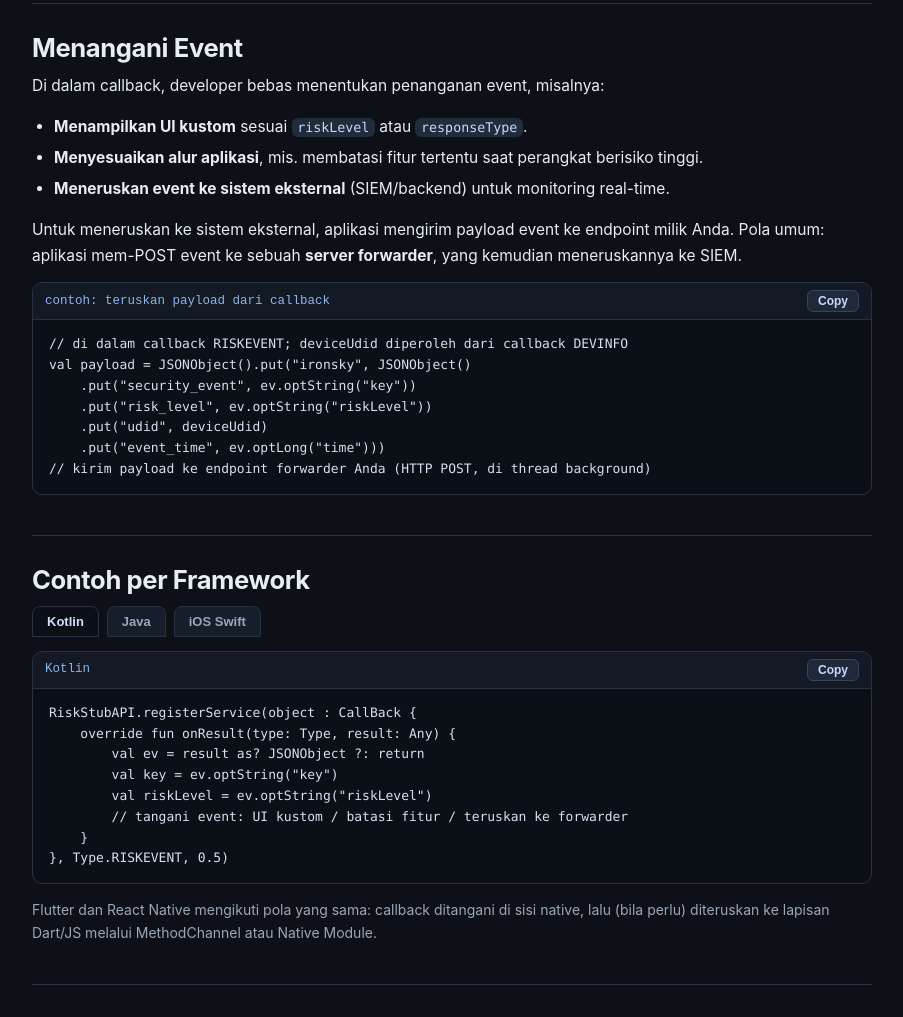
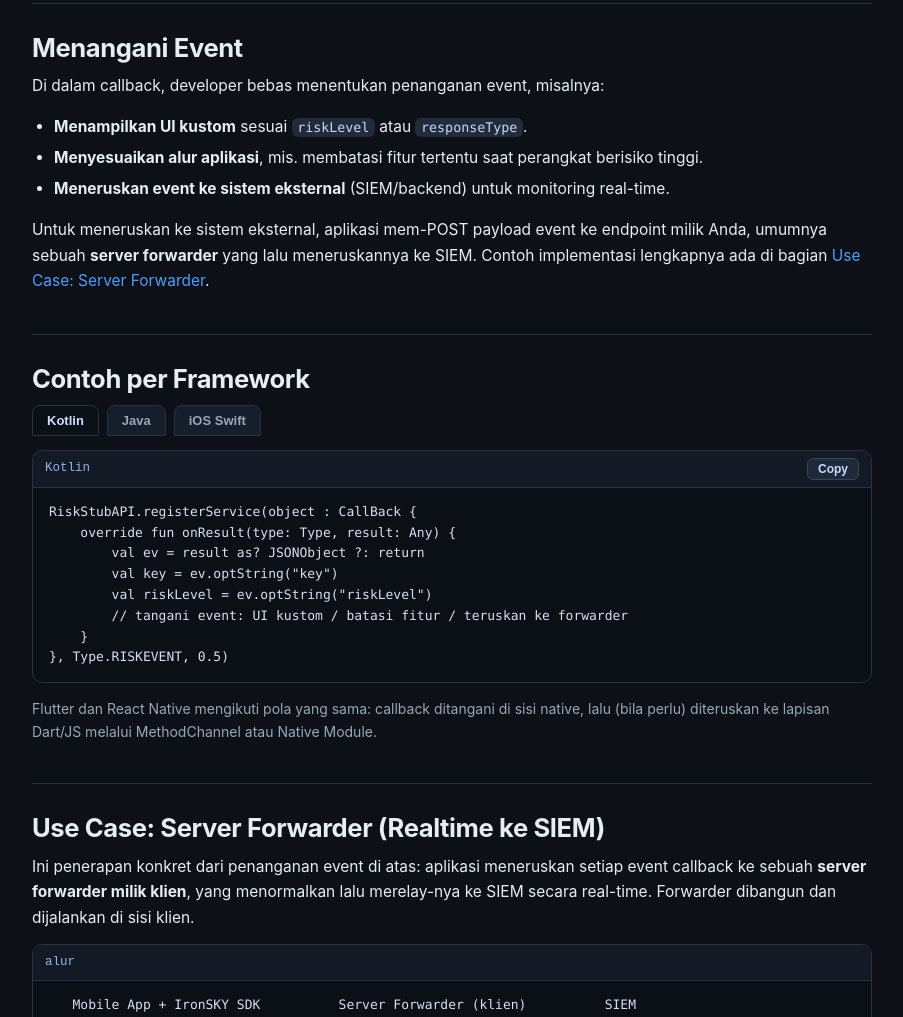
Before and after one commit to FairuzLQ/ironsky-sdk-callback-integration, a plain HTML site: page index.html in a window 1280 px wide. Shown: the part 2013-3030 px from the top of the page, without its empty margins (320-1223 px from the left). Drawn offline with Linux system fonts and the light colour scheme.

Commit message:
Docs: de-duplicate forwarding snippet, point to Use Case section

```diff
--- a/index.html
+++ b/index.html
@@ -135,14 +135,7 @@
         <li><b>Menyesuaikan alur aplikasi</b>, mis. membatasi fitur tertentu saat perangkat berisiko tinggi.</li>
         <li><b>Meneruskan event ke sistem eksternal</b> (SIEM/backend) untuk monitoring real-time.</li>
       </ul>
-      <p>Untuk meneruskan ke sistem eksternal, aplikasi mengirim payload event ke endpoint milik Anda. Pola umum: aplikasi mem-POST event ke sebuah <b>server forwarder</b>, yang kemudian meneruskannya ke SIEM.</p>
-      <div class="codeblock"><div class="cbar"><span class="fname">contoh: teruskan payload dari callback</span><button class="copy">Copy</button></div><pre>// di dalam callback RISKEVENT; deviceUdid diperoleh dari callback DEVINFO
-val payload = JSONObject().put("ironsky", JSONObject()
-    .put("security_event", ev.optString("key"))
-    .put("risk_level", ev.optString("riskLevel"))
-    .put("udid", deviceUdid)
-    .put("event_time", ev.optLong("time")))
-// kirim payload ke endpoint forwarder Anda (HTTP POST, di thread background)</pre></div>
+      <p>Untuk meneruskan ke sistem eksternal, aplikasi mem-POST payload event ke endpoint milik Anda, umumnya sebuah <b>server forwarder</b> yang lalu meneruskannya ke SIEM. Contoh implementasi lengkapnya ada di bagian <a href="#usecase-forwarder">Use Case: Server Forwarder</a>.</p>
     </section>
 
     <section id="framework">
```
